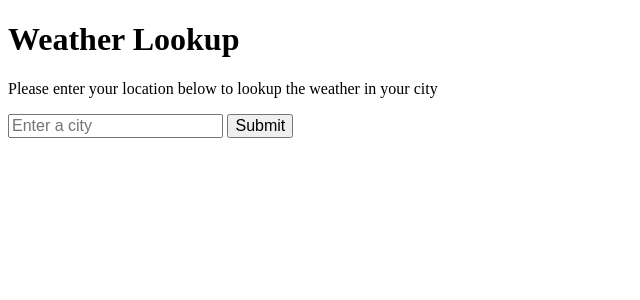
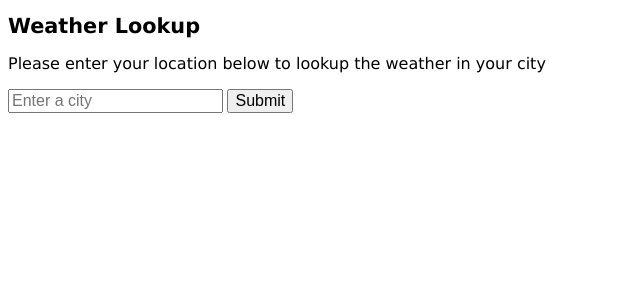
Before and after one commit to rachelrj/Forecast-Lookup, a PHP site: page /weather-app.php in a window 1280 px wide. Shown: the top 300 px of the page, without its empty margins (0-640 px from the left). Run offline with PHP 8.4, Linux system fonts and the light colour scheme; some libraries are stand-ins or nearby versions.

Commit message:
Add my own stylesheet

```diff
--- /dev/null
+++ b/stylesheet.css
@@ -0,0 +1,9 @@
+/*CSS Sheet for Weather App*/
+h1{
+	font-family: Verdana,Arial,sans-serif;
+  	font-size: 1.3em;
+}
+p{
+  	font-family: Verdana,Arial,sans-serif;
+  	font-size: 1em;
+}
--- a/weather-app.php
+++ b/weather-app.php
@@ -21,6 +21,8 @@
   		<!--React-->
 		<script src="react-0.13.1/build/react.js"></script>
     	<script src="react-0.13.1/build/JSXTransformer.js"></script>
+    	<!--My Stylesheet-->
+    	<link rel="stylesheet" type="text/css" href="stylesheet.css">
 
     	<script>
   			$(function() {
```
